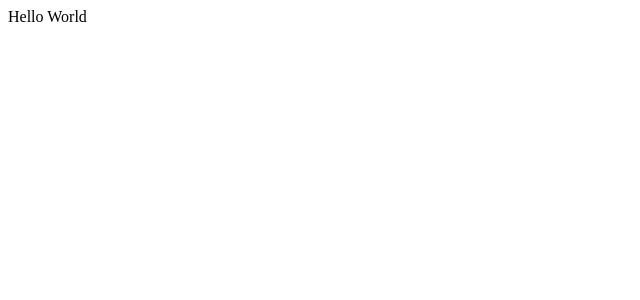
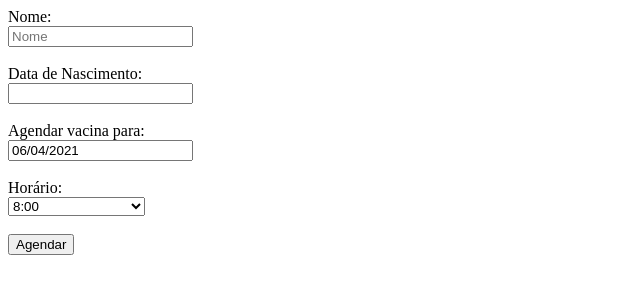
Before and after one commit to aitorruizes/pitang-covid-19, a React (Create React App) app in the folder frontend/: page / in a window 1280 px wide. Shown: the top 300 px of the page, without its empty margins (0-640 px from the left). Built offline with nearby package versions, Linux system fonts and the light colour scheme.

Commit message:
Scheduling component done.

```diff
--- a/frontend/package.json
+++ b/frontend/package.json
@@ -8,6 +8,7 @@
     "@testing-library/user-event": "^12.1.10",
     "axios": "^0.21.1",
     "react": "^17.0.2",
+    "react-datepicker": "^3.7.0",
     "react-dom": "^17.0.2",
     "react-router-dom": "^5.2.0",
     "react-scripts": "4.0.3",
--- a/frontend/src/App.js
+++ b/frontend/src/App.js
@@ -1,9 +1,10 @@
 import "./App.css";
+import Scheduling from "./components/Scheduling";
 
 function App() {
    return (
       <div className="App">
-         Hello World
+         <Scheduling/>
       </div>
    );
 }
--- /dev/null
+++ b/frontend/src/components/Scheduling/index.jsx
@@ -0,0 +1,126 @@
+import React, { useState } from "react";
+import DatePicker from "react-datepicker";
+import "react-datepicker/dist/react-datepicker.css";
+
+const schedules = [
+   { hour: "8:00" },
+   { hour: "8:30" },
+   { hour: "9:00" },
+   { hour: "9:30" },
+   { hour: "10:00" },
+   { hour: "10:30" },
+   { hour: "11:00" },
+   { hour: "11:30" },
+   { hour: "12:00" },
+   { hour: "12:30" },
+   { hour: "13:00" },
+   { hour: "13:30" },
+   { hour: "14:00" },
+   { hour: "14:30" },
+   { hour: "15:00" },
+   { hour: "15:30" },
+   { hour: "16:00" },
+   { hour: "16:30" },
+   { hour: "17:00" },
+   { hour: "17:30" },
+];
+
+const Scheduling = () => {
+   const [name, setName] = useState("");
+   const [birthdate, setBirthdate] = useState("");
+   const [selectedDate, setSelectedDate] = useState(new Date());
+   const [formattedDate, setFormattedDate] = useState("");
+   const [selectedHour, setSelectedHour] = useState({});
+
+   const onNameChange = (event) => {
+      setName(event.target.value);
+   };
+
+   const onBirthdateChange = (event) => {
+      setBirthdate(event.target.value);
+   };
+
+   const onDateChange = (date) => {
+      setSelectedDate(date);
+
+      const day = date.getDate();
+      const month = date.getMonth() + 1;
+      const year = date.getFullYear();
+      date = day + "/" + month + "/" + year;
+
+      setFormattedDate(date);
+   };
+
+   const onHourChange = (event) => {
+      setSelectedHour(event.target.value);
+   };
+
+   const sendScheduling = (event) => {
+      event.preventDefault();
+      console.log({
+         name: name,
+         birthdate: birthdate,
+         schedulingDate: formattedDate,
+         schedulingHour: selectedHour,
+      });
+   };
+
+   return (
+      <form>
+         <div className="form-input">
+            <label>Nome:</label>
+            <br />
+            <input
+               value={name}
+               onChange={onNameChange}
+               type="text"
+               placeholder="Nome"
+            />
+         </div>
+         <br />
+         <div className="form-input">
+            <label>Data de Nascimento:</label>
+            <br />
+            <input
+               value={birthdate}
+               onChange={onBirthdateChange}
+               type="text"
+               name="birthdate"
+            />
+         </div>
+         <br />
+         <div className="form-input">
+            <label>Agendar vacina para:</label>
+            <br />
+            <DatePicker
+               dateFormat="dd/MM/yyyy"
+               selected={selectedDate}
+               onChange={onDateChange}
+               minDate={new Date("01-04-2021")}
+               maxDate={new Date("21-04-2021")}
+            />
+         </div>
+         <br />
+         <div className="form-input">
+            <label>Horário:</label>
+            <br />
+            <select onChange={onHourChange}>
+               <option value="" disabled>
+                  Escolha um horário
+               </option>
+               {schedules.map((schedule, index) => (
+                  <option value={selectedHour.hour} key={index}>
+                     {schedule.hour}
+                  </option>
+               ))}
+            </select>
+         </div>
+         <br />
+         <div className="form-input">
+            <input onClick={sendScheduling} type="button" value="Agendar" />
+         </div>
+      </form>
+   );
+};
+
+export default Scheduling;
```
Also changed, not shown: 1 other file (tests, documents, lock files or other folders).
